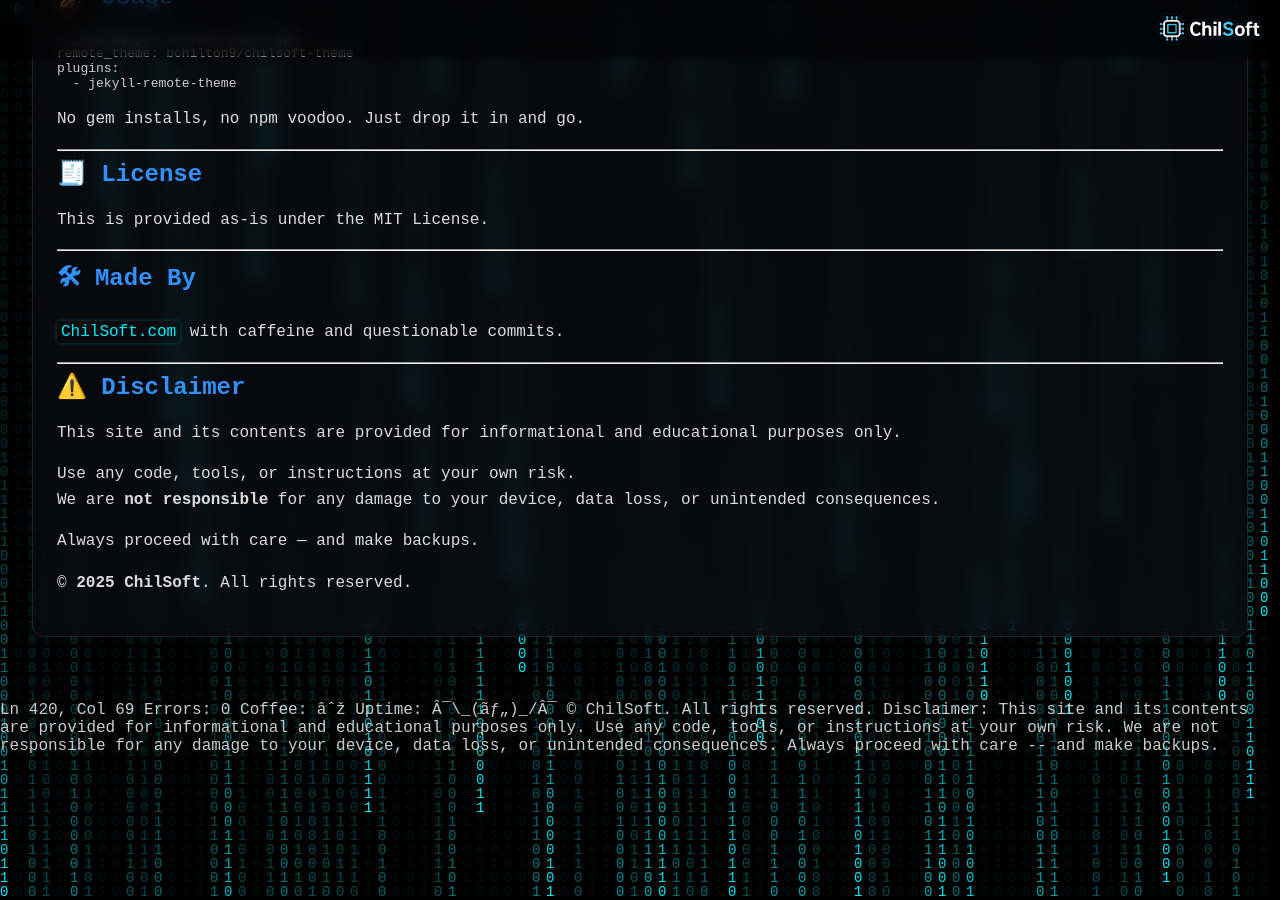
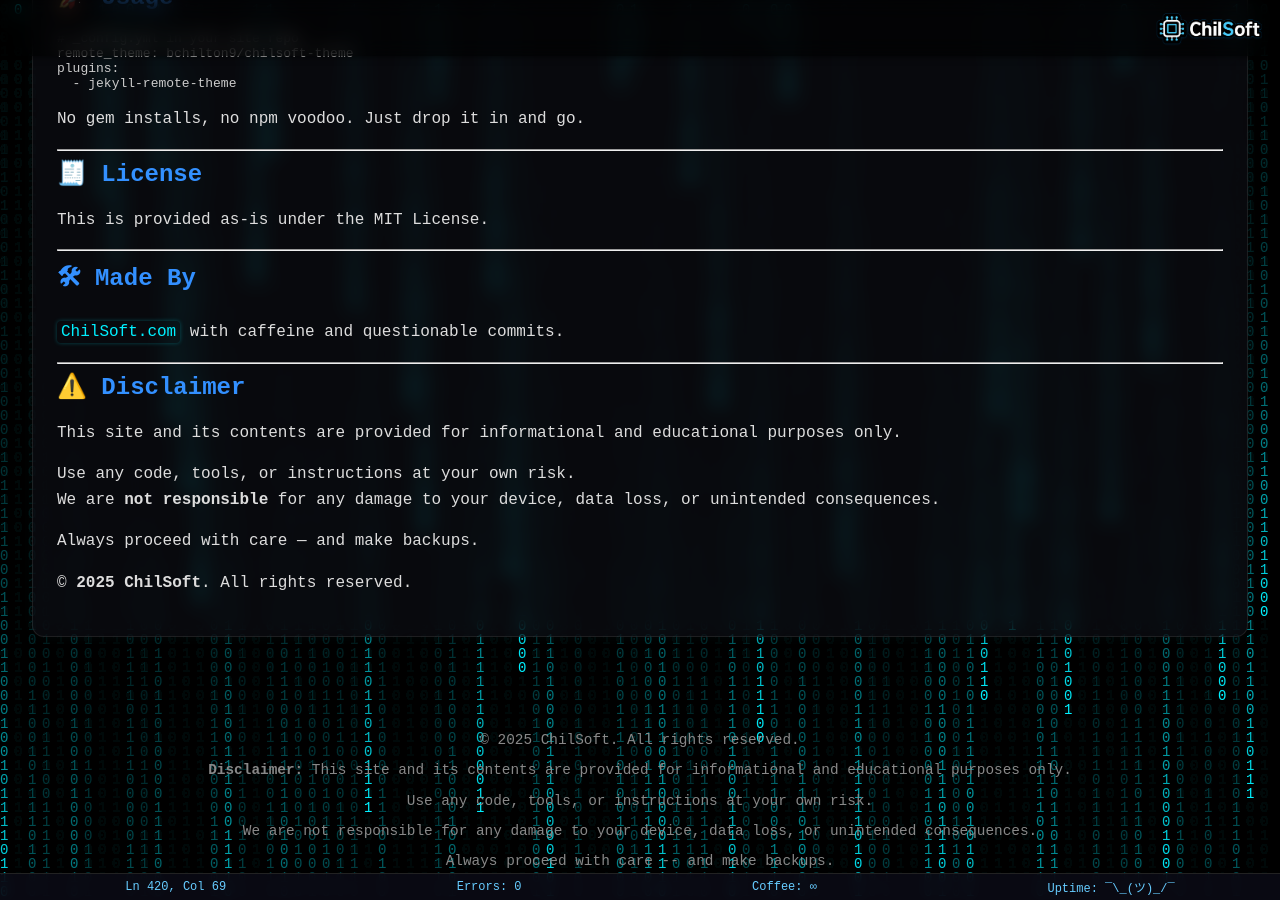
Before and after one commit to bchilton9/chilsoft-theme, a Jekyll site: the page built from README.md, in a window 1280 px wide and 900 px high, scrolled down 531 px. Built offline with Jekyll 4.4.1, drawn with Linux system fonts in a browser that asks for light colours; our own code applies the rules of GitHub Pages for plain Markdown files.

Commit message:
footer.html

```diff
--- a/_includes/footer.html
+++ b/_includes/footer.html
@@ -1,6 +1,15 @@
-Ln 420, Col 69 Errors: 0 Coffee: âˆž Uptime: Â¯\_(ãƒ„)_/Â¯
-© ChilSoft. All rights reserved.
-Disclaimer: This site and its contents are provided for informational and educational purposes only.
-Use any code, tools, or instructions at your own risk.
+  <footer>
+  <div class="fake-status-bar">
+  <span>Ln 420, Col 69</span>
+  <span>Errors: 0</span>
+  <span>Coffee: ∞</span>
+  <span>Uptime: ¯\_(ツ)_/¯</span>
+</div>
+  <p>&copy; <span id="year"></span> ChilSoft. All rights reserved.</p>
+  <p><b>Disclaimer:</b> This site and its contents are provided for informational and educational purposes only.
+</p><p>
+Use any code, tools, or instructions at your own risk.</p><p>
 We are not responsible for any damage to your device, data loss, or unintended consequences.
-Always proceed with care -- and make backups.
+</p><p>
+Always proceed with care -- and make backups.</p>
+</footer>
```
